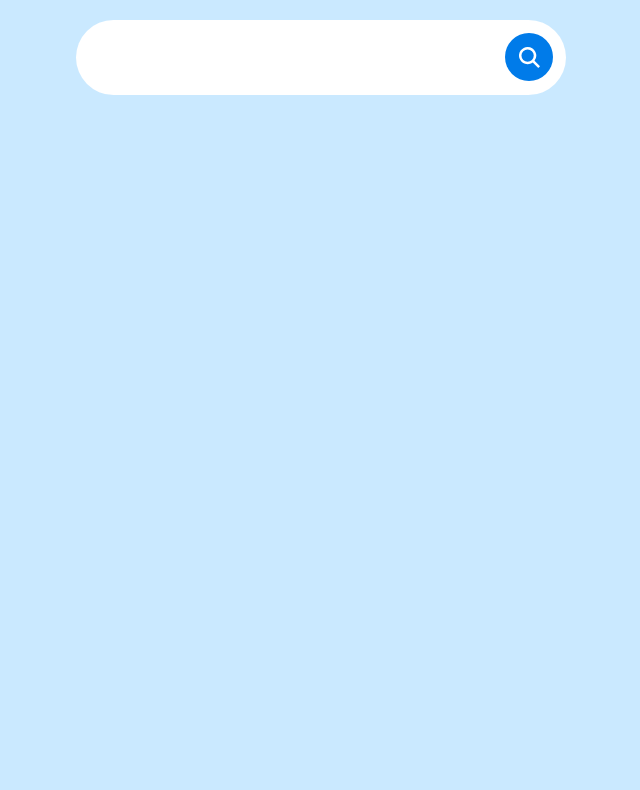
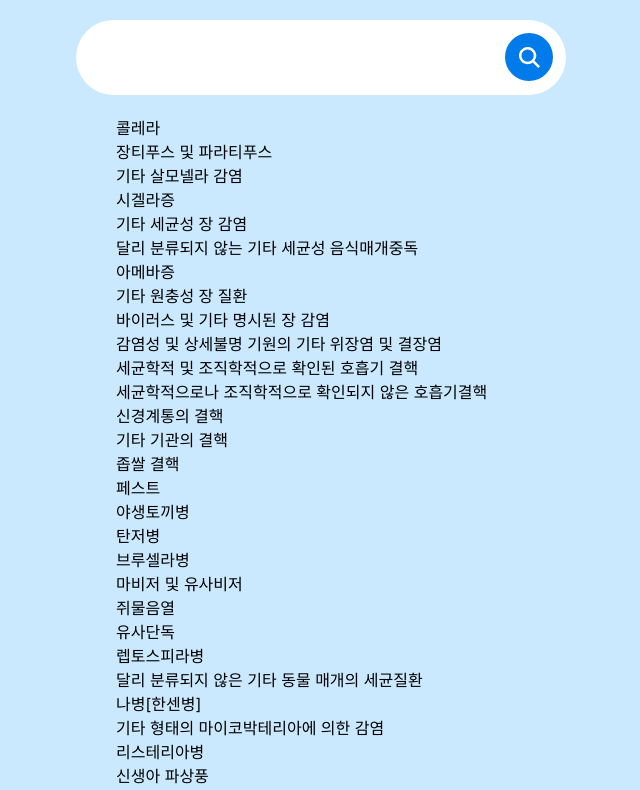
Before and after one commit to 0chae01/searchbar, a React (Create React App) app: page / in a window 1280 px wide. Shown: the top 790 px of the page, without its empty margins (319-959 px from the left). Built offline with nearby package versions, Linux system fonts and the light colour scheme; data requests are answered from the project's data file.

Commit message:
feat: 디바운스 500ms 적용

```diff
--- a/src/App.tsx
+++ b/src/App.tsx
@@ -1,10 +1,10 @@
-import SearchBar from "./components/SearchBar";
 import "./App.css";
+import SearchBarContainer from "./containers/SearchBarContainer";
 
 function App() {
   return (
     <div className="App">
-      <SearchBar />
+      <SearchBarContainer />
     </div>
   );
 }
--- /dev/null
+++ b/src/apis/instance.ts
@@ -0,0 +1,10 @@
+import axios from "axios";
+import { API_BASE_URL } from "../constants/api";
+
+export const instance = axios.create({
+  baseURL: API_BASE_URL,
+});
+
+instance.interceptors.request.use((error) => {
+  return error;
+});
--- /dev/null
+++ b/src/apis/recommend.ts
@@ -0,0 +1,7 @@
+import { API_BASE_URL } from "../constants/api";
+import { instance } from "./instance";
+
+export const getMatchingWords = async (word: string) => {
+  const response = await instance.get(`${API_BASE_URL}?q=${word}`);
+  return response;
+};
--- /dev/null
+++ b/src/components/Keyword.tsx
@@ -0,0 +1,4 @@
+const KeyWord = ({ word }: { word: string }) => {
+  return <div>{word}</div>;
+};
+export default KeyWord;
--- a/src/components/SearchBar.tsx
+++ b/src/components/SearchBar.tsx
@@ -1,10 +1,14 @@
 import styled from "styled-components";
 import SearchIcon from "./icons/SearchIcon";
 
-const SearchBar = () => {
+interface SearchBarProps {
+  handleChange: (e: React.ChangeEvent<HTMLInputElement>) => void;
+  tmpQuery: string | "";
+}
+const SearchBar = ({ handleChange, tmpQuery }: SearchBarProps) => {
   return (
     <StyledInputWrapper>
-      <StyledInput />
+      <StyledInput onChange={handleChange} value={tmpQuery} />
       <StyledButton>
         <SearchIcon />
       </StyledButton>
--- /dev/null
+++ b/src/containers/KeyWordContainer.tsx
@@ -0,0 +1,42 @@
+import { useEffect } from "react";
+import KeyWord from "../components/Keyword";
+
+interface wordType {
+  sickCd: string;
+  sickNm: string;
+}
+
+interface matchingWordsType {
+  words: wordType[];
+  isLoading: boolean;
+  errorStatus: string | number;
+}
+
+const KeyWordContainer = ({
+  matchingWords,
+}: {
+  matchingWords: matchingWordsType;
+}) => {
+  const { words, isLoading, errorStatus } = matchingWords;
+  useEffect(() => {
+    console.log(words);
+  }, [matchingWords]);
+
+  if (errorStatus) return <div>에러</div>;
+  return (
+    <>
+      {isLoading ? (
+        <div>로딩</div>
+      ) : (
+        <ul>
+          {words &&
+            words.map((word) => (
+              <KeyWord key={word.sickCd} word={word.sickNm}></KeyWord>
+            ))}
+        </ul>
+      )}
+    </>
+  );
+};
+
+export default KeyWordContainer;
--- /dev/null
+++ b/src/containers/SearchBarContainer.tsx
@@ -0,0 +1,32 @@
+import { useEffect, useState } from "react";
+import SearchBar from "../components/SearchBar";
+import useQuery from "../hooks/useQuery";
+import KeyWordContainer from "./KeyWordContainer";
+
+const SearchBarContainer = () => {
+  const [query, setQuery] = useState("");
+  const [tmpQuery, setTmpQuery] = useState(query);
+  const { matchingWords, getMatchingWords } = useQuery();
+  const handleChange = (e: React.ChangeEvent<HTMLInputElement>) =>
+    setTmpQuery(e.target.value);
+
+  useEffect(() => {
+    const debounce = setTimeout(() => {
+      return setQuery(tmpQuery);
+    }, 500);
+    return () => clearTimeout(debounce);
+  }, [tmpQuery]);
+
+  useEffect(() => {
+    getMatchingWords(query);
+  }, [query]);
+
+  return (
+    <>
+      <SearchBar handleChange={handleChange} tmpQuery={tmpQuery} />
+      <KeyWordContainer matchingWords={matchingWords} />
+    </>
+  );
+};
+
+export default SearchBarContainer;
--- /dev/null
+++ b/src/hooks/useQuery.ts
@@ -0,0 +1,39 @@
+import * as api from "../apis/recommend";
+import { AxiosError } from "axios";
+import { useCallback, useState } from "react";
+
+interface wordType {
+  sickCd: string;
+  sickNm: string;
+}
+interface matchingWordsType {
+  words: wordType[];
+  isLoading: boolean;
+  errorStatus: string | number;
+}
+const useIssueDetail = () => {
+  const [matchingWords, setMatchingWords] = useState<matchingWordsType>({
+    words: [],
+    isLoading: true,
+    errorStatus: "",
+  });
+  const getMatchingWords = useCallback(async (word: string) => {
+    try {
+      const res = await api.getMatchingWords(word);
+      const data = res.data;
+      setMatchingWords((prev) => ({ ...prev, words: data }));
+    } catch (e) {
+      const error = e as AxiosError;
+      setMatchingWords((prev) => ({
+        ...prev,
+        errorStatus: error.response?.status ?? "정보를 불러오지 못했습니다.",
+      }));
+    } finally {
+      setMatchingWords((prev) => ({ ...prev, isLoading: false }));
+    }
+  }, []);
+
+  return { matchingWords, getMatchingWords };
+};
+
+export default useIssueDetail;
```
Also changed, not shown: tsconfig.json (+2 -8 lines).
